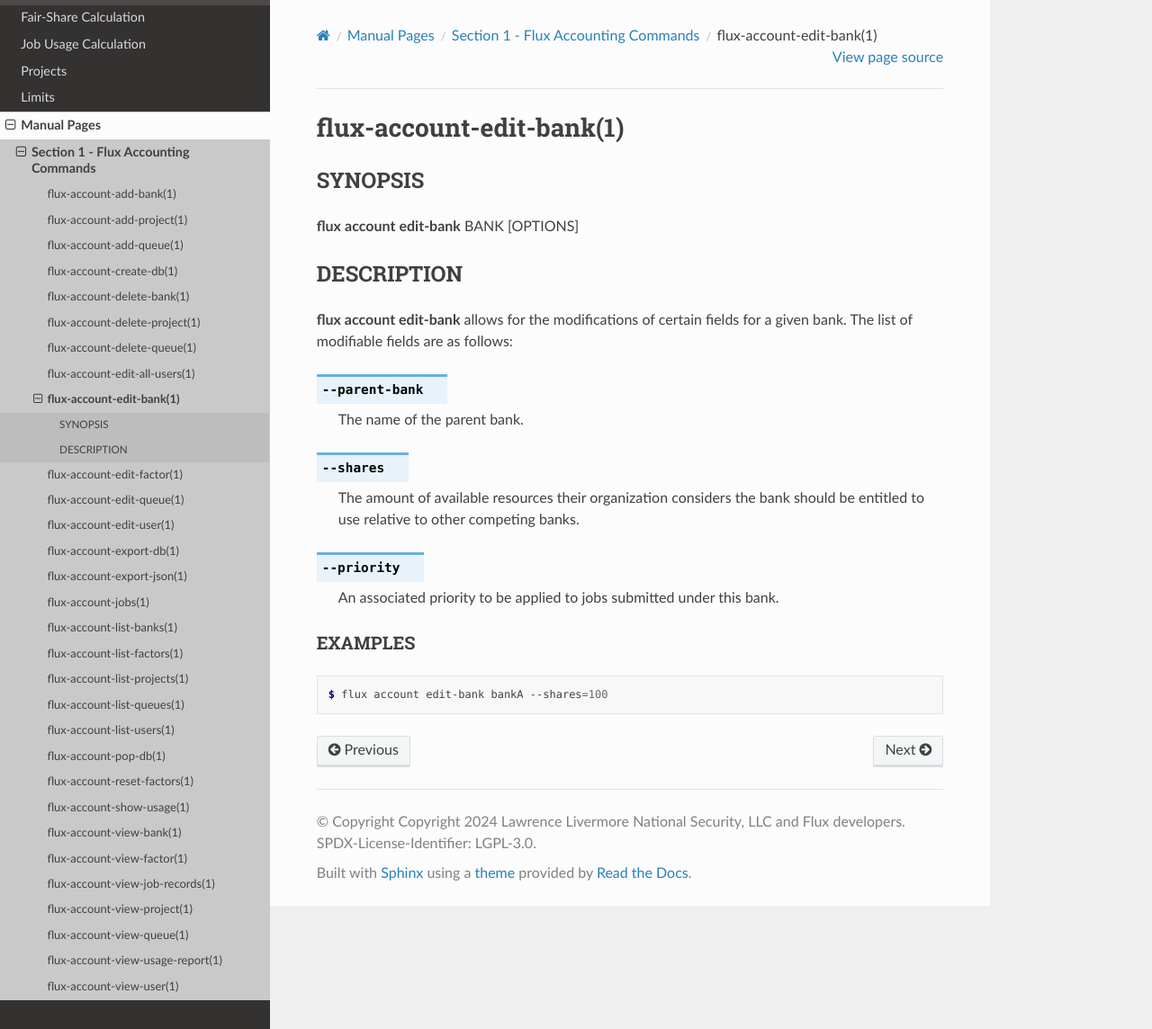
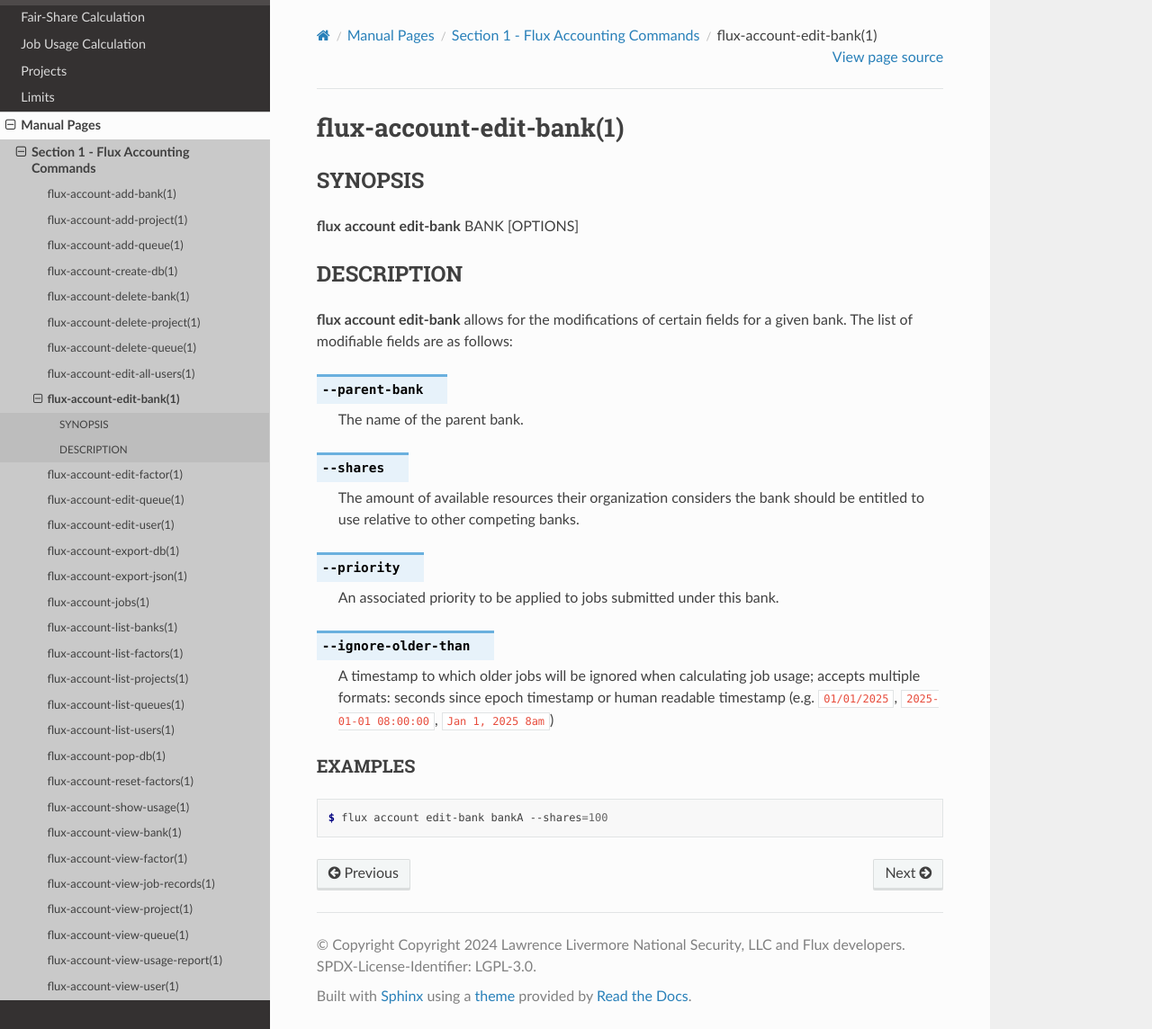
Before and after one commit to flux-framework/flux-accounting, a Sphinx documentation site: the page built from doc/man1/flux-account-edit-bank.rst, in a window 1280 px wide and 1144 px high. Shown: the whole window at 90% size. Built offline with Sphinx 7.4.7 and the Read the Docs theme 3.1.0, drawn with Linux system fonts in a browser that asks for light colours; pages that are not in the unit, such as notebooks, are missing from menus.

Commit message:
doc: update add-bank(1), edit-bank(1)
Problem: The add-bank(1) and edit-bank(1) pages are not updated with the
new --ignore-older-than optional argument.

Update the man(1) pages with the new optional argument.

```diff
--- a/doc/man1/flux-account-edit-bank.rst
+++ b/doc/man1/flux-account-edit-bank.rst
@@ -31,6 +31,13 @@ fields for a given bank. The list of modifiable fields are as follows:
 
     An associated priority to be applied to jobs submitted under this bank.
 
+.. option:: --ignore-older-than
+
+    A timestamp to which older jobs will be ignored when calculating job
+    usage; accepts multiple formats: seconds since epoch timestamp or human
+    readable timestamp (e.g. ``01/01/2025``, ``2025-01-01 08:00:00``, ``Jan 1,
+    2025 8am``)
+
 EXAMPLES
 --------
 
```
Also changed, not shown: doc/man1/flux-account-add-bank.rst (+7 -0 lines).
